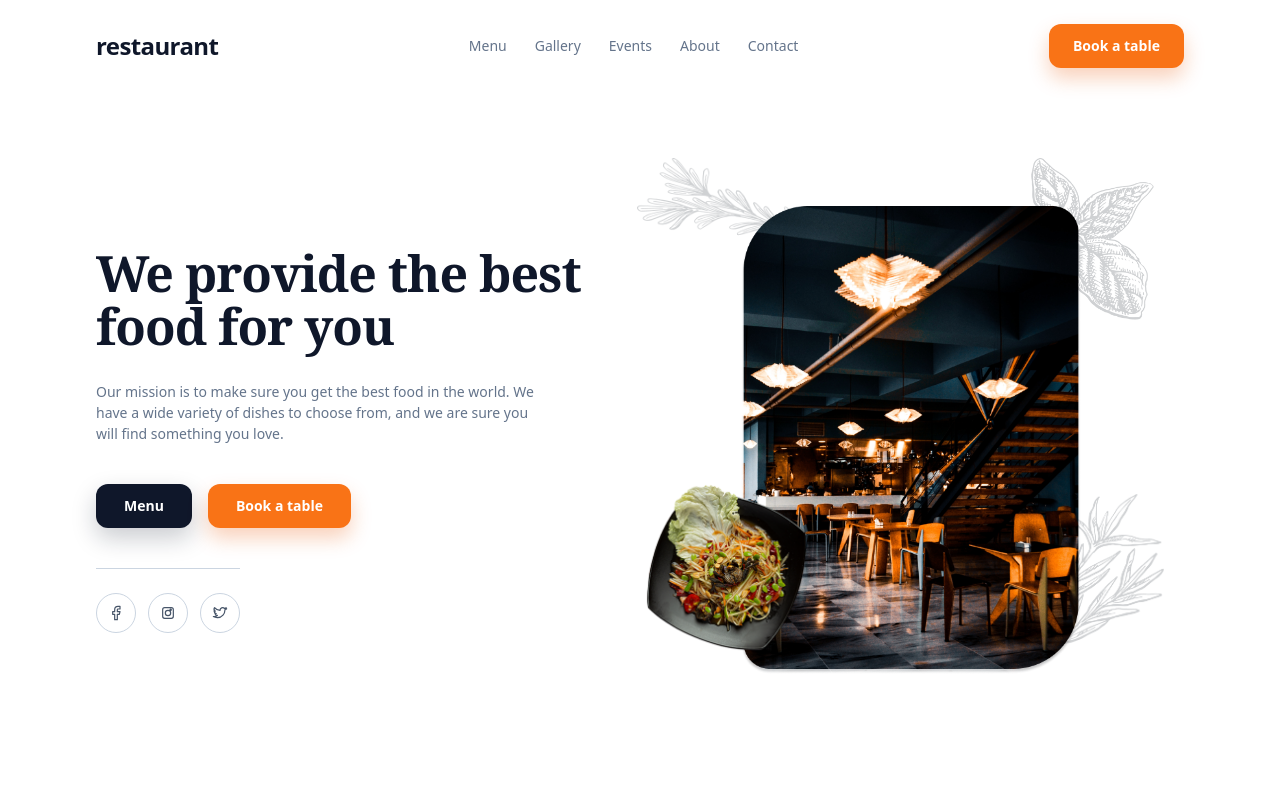
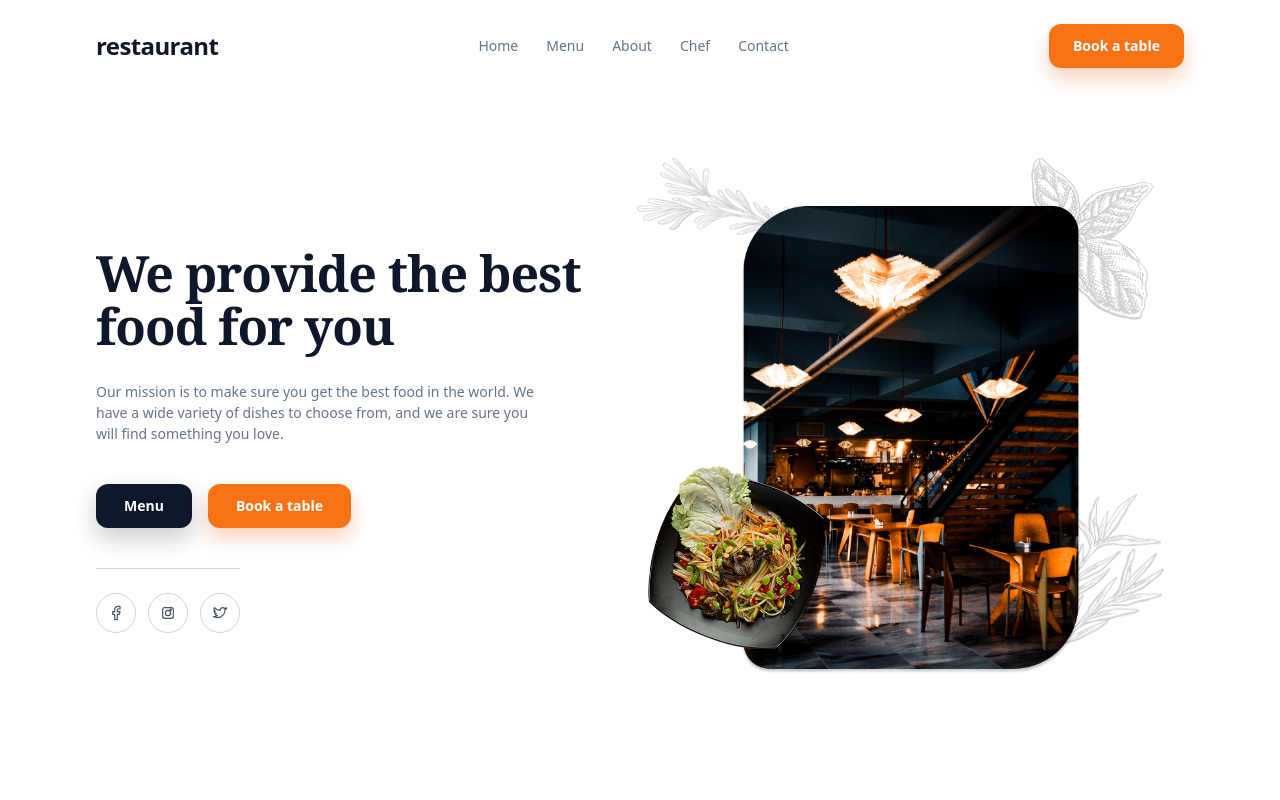
Before and after one commit to mohamed-yala/restaurant-landing-page, a React (Vite) app: page / in a window 1280 px wide. Shown: the top 800 px of the page. Built offline with nearby package versions, Linux system fonts and the light colour scheme.

Commit message:
last commit

```diff
--- a/src/data/navbarData.js
+++ b/src/data/navbarData.js
@@ -1,9 +1,9 @@
 export const navItems = [
-  { label: 'Menu', href: '#' },
-  { label: 'Gallery', href: '#' },
-  { label: 'Events', href: '#' },
-  { label: 'About', href: '#' },
-  { label: 'Contact', href: '#' },
+  { label: 'Home', href: '#home' },
+  { label: 'Menu', href: '#menu' },
+  { label: 'About', href: '#about' },
+  { label: 'Chef', href: '#chef' },
+  { label: 'Contact', href: '#contact' },
 ]
 
 export const ctaButton = {
--- a/src/index.css
+++ b/src/index.css
@@ -1,6 +1,11 @@
 @tailwind base;
 @tailwind components;
 @tailwind utilities;
+
+html {
+	scroll-behavior: smooth;
+	scroll-padding-top: 80px;
+}
 
 body {
 	margin: 0;
--- a/src/sections/Chef.jsx
+++ b/src/sections/Chef.jsx
@@ -12,7 +12,7 @@ function Chef() {
   ]
 
   return (
-    <section className='relative overflow-hidden bg-white'>
+    <section id='chef' className='relative overflow-hidden bg-white'>
       <img
         className='pointer-events-none absolute left-[6%] top-10 w-[150px] opacity-60 max-[900px]:hidden'
         src='Group (2).png'
--- a/src/sections/Footer.jsx
+++ b/src/sections/Footer.jsx
@@ -6,7 +6,7 @@ function Footer() {
   const dishes = ['Fish & Veggies', 'Tofu Chilli', 'Egg & Cucumber', 'Lumpia w/Suace']
 
   return (
-    <footer className='relative overflow-hidden bg-white'>
+    <footer id='contact' className='relative overflow-hidden bg-white'>
       <div className='mx-auto max-w-[1200px] px-4 py-16 max-[1200px]:px-4 max-[1000px]:px-10'>
         <div className='grid grid-cols-[1.2fr_0.7fr_0.8fr_0.7fr] gap-10 text-sm text-slate-500 max-[1000px]:grid-cols-2 max-[700px]:grid-cols-1'>
           <div>
--- a/src/sections/Hero.jsx
+++ b/src/sections/Hero.jsx
@@ -4,7 +4,7 @@ import { socialIcons } from '../data/socialIcons'
 
 function Hero() {
   return (
-    <div className='flex  items-center min-h-[100vh]'>
+    <section id='home' className='flex items-center min-h-[100vh]'>
 
       <div className='flex w-full px-24 justify-between items-center mt-20 max-[1000px]:px-10 max-[800px]:flex-col max-[800px]:mt-28  '>
 
@@ -39,7 +39,7 @@ function Hero() {
             <img className='w-[170px] absolute top-0 right-[30px]  max-[1198px]:top-0  max-[1198px]:right-0' src='Group.png'/>
             <img className='w-[120px] absolute bottom-[65px] right-[20px]  max-[1198px]:bottom-[55px]  max-[1198px]:right-0' src='Group (1).png'/>
             <img className='w-[200px] absolute top-0 left-0  max-[1198px]:top-0  max-[1198px]:left-0' src='Group (2).png'/>
-            <img className='w-[180px] z-20 absolute bottom-16 left-0  max-[1198px]:bottom-16  max-[1198px]:left-0' src='dish-2 1.png'/>
+            <img className='w-[200px] max-[450px]:w-[180px] z-20 absolute bottom-16 left-0  max-[1198px]:bottom-16  max-[1198px]:left-0' src='dish-2 1.png'/>
 
             <div className='w-[500px] z-10 py-12 px-20'>
              <img className='w-[100%]' src='Mask group.png'/>
@@ -48,7 +48,7 @@ function Hero() {
         </div>
 
      </div>
-    </div>
+    </section>
   )
 }
 
--- a/src/sections/Menu.jsx
+++ b/src/sections/Menu.jsx
@@ -4,7 +4,7 @@ import { dishes } from '../data/dishesData'
 
 function Menu() {
   return (
-    <div className='relative bg-zinc-100 pb-12 max-[450px]:w-[100%] '>
+        <section id='menu' className='relative bg-zinc-100 pb-12 max-[450px]:w-[100%] '>
 
         <img className='absolute left-[10%] top-10 w-[150px]' src='Group.png'/>
         <img className='absolute right-[10%] top-10 w-[130px]' src='Group (1).png'/>
@@ -30,7 +30,7 @@ function Menu() {
             ))}
         </div>
 
-    </div>
+        </section>
   )
 }
 
--- a/src/sections/Navbar.jsx
+++ b/src/sections/Navbar.jsx
@@ -1,9 +1,20 @@
-import { useState } from 'react'
+import { useEffect, useState } from 'react'
 import Button from '../components/Button'
 import { ctaButton, navItems } from '../data/navbarData'
 
 function Navbar() {
   const [isMenuOpen, setIsMenuOpen] = useState(false)
+  const [isScrolled, setIsScrolled] = useState(false)
+
+  useEffect(() => {
+    const handleScroll = () => {
+      setIsScrolled(window.scrollY > 10)
+    }
+
+    handleScroll()
+    window.addEventListener('scroll', handleScroll, { passive: true })
+    return () => window.removeEventListener('scroll', handleScroll)
+  }, [])
 
   const handleMenuToggle = () => {
     setIsMenuOpen((prev) => !prev)
@@ -14,8 +25,12 @@ function Navbar() {
   }
 
   return (
-    <header className="fixed z-50 flex w-full flex-wrap items-center justify-between px-24 py-5 max-[690px]:px-8  max-[1000px]:px-10 md:py-6 ">
-      <a href="#" className="text-2xl font-bold lowercase tracking-tight text-slate-900">
+    <header
+      className={`fixed z-50 flex w-full flex-wrap items-center justify-between px-24 py-5 transition-all duration-300 max-[690px]:px-8 max-[1000px]:px-10 md:py-6 ${
+        isScrolled ? 'bg-white/90 shadow-sm backdrop-blur' : 'bg-transparent'
+      } ${isMenuOpen ? 'max-[690px]:bg-white/90 max-[690px]:shadow-sm max-[690px]:backdrop-blur' : ''}`}
+    >
+      <a href="#home" className="text-2xl font-bold lowercase tracking-tight text-slate-900">
         restaurant
       </a>
 
@@ -34,7 +49,9 @@ function Navbar() {
         </button>
 
         <div className="hidden min-[690px]:block">
-          <Button text={ctaButton.text} color={ctaButton.color} />
+          <a href="#contact">
+            <Button text={ctaButton.text} color={ctaButton.color} />
+          </a>
         </div>
 
       </div>
@@ -54,7 +71,9 @@ function Navbar() {
           </a>
         ))}
 
-        <Button text={ctaButton.text} color={ctaButton.color} className="mt-2 w-full min-[690px]:hidden" />
+        <a href="#contact" onClick={handleMenuClose} className="w-full min-[690px]:hidden">
+          <Button text={ctaButton.text} color={ctaButton.color} className="mt-2 w-full" />
+        </a>
       </nav>
     </header>
   )
--- a/src/sections/Welcome.jsx
+++ b/src/sections/Welcome.jsx
@@ -3,7 +3,7 @@ import Button from '../components/Button'
 
 function Welcome() {
   return (
-    <section className='relative overflow-hidden bg-zinc-100'>
+    <section id='about' className='relative overflow-hidden bg-zinc-100'>
       <img
         className='pointer-events-none absolute left-[6%] top-10 w-[140px] opacity-60 max-[900px]:hidden'
         src='Group.png'
```
Also changed, not shown: src/App.jsx (+6 -7 lines), 1 other file (tests, documents, lock files or other folders).
